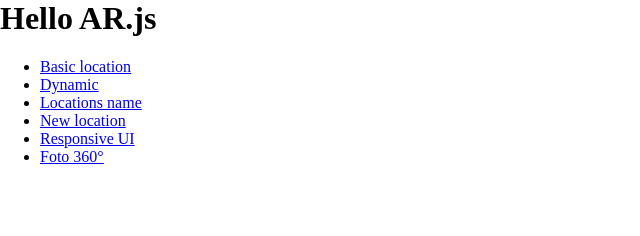
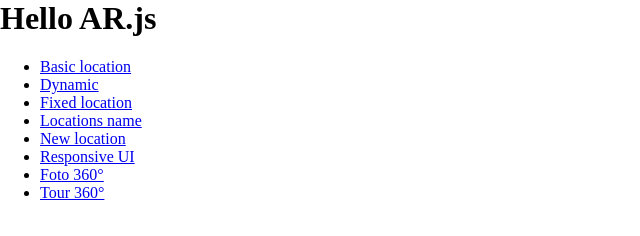
Before and after one commit to aletticiag/ar-location, a plain HTML site: page index.html in a window 1280 px wide. Shown: the whole page, without its empty margins (0-640 px from the left). Drawn offline with Linux system fonts and the light colour scheme.

Commit message:
Tour 360

```diff
--- a/index.html
+++ b/index.html
@@ -13,6 +13,9 @@
                 <a href="./dynamic">Dynamic</a>
             </li>
             <li>
+                <a href="./fixed-location/">Fixed location</a>
+            </li>
+            <li>
                 <a href="./locations-name/">Locations name</a>
             </li>
             <li>
@@ -24,6 +27,9 @@
             <li>
                 <a href="./photo-360/">Foto 360°</a>
             </li>
+            <li>
+                <a href="./tour-360/">Tour 360°</a>
+            </li>
         </ul>
         </ul>
     </body>
```
